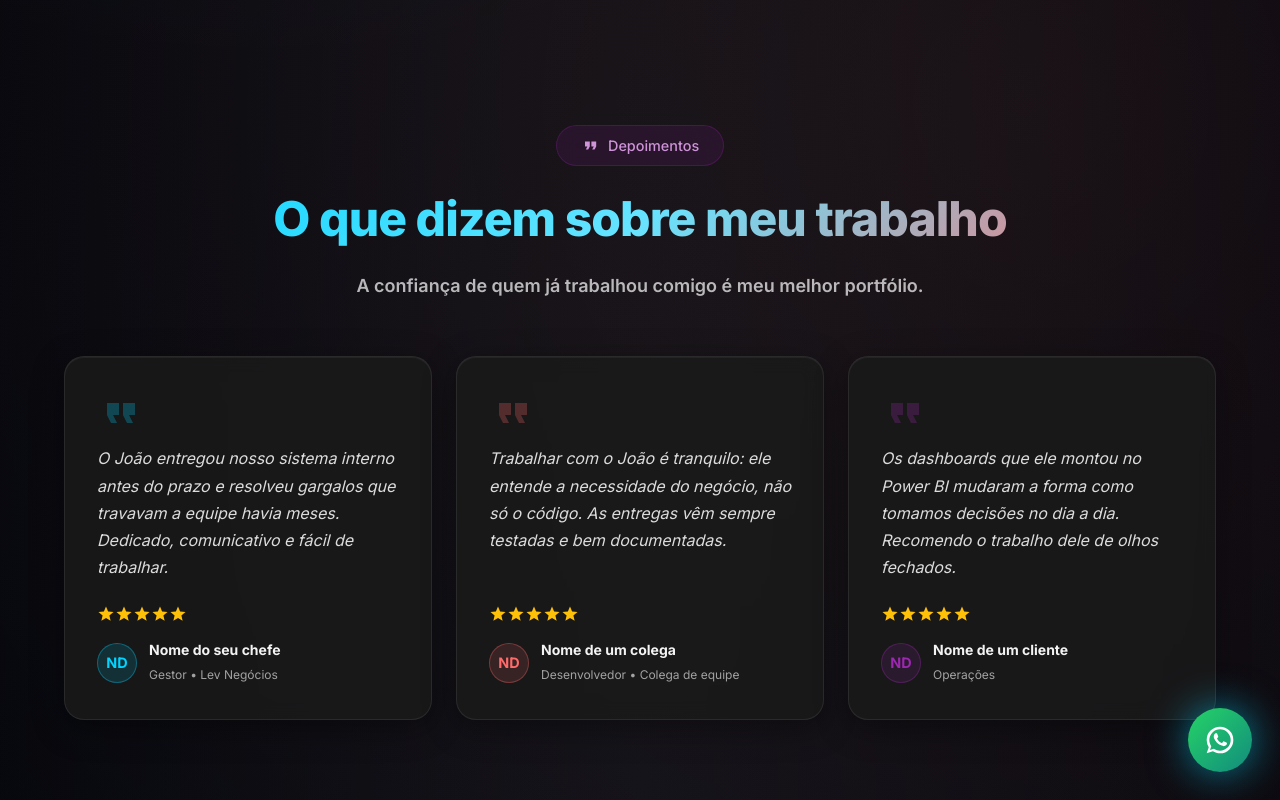
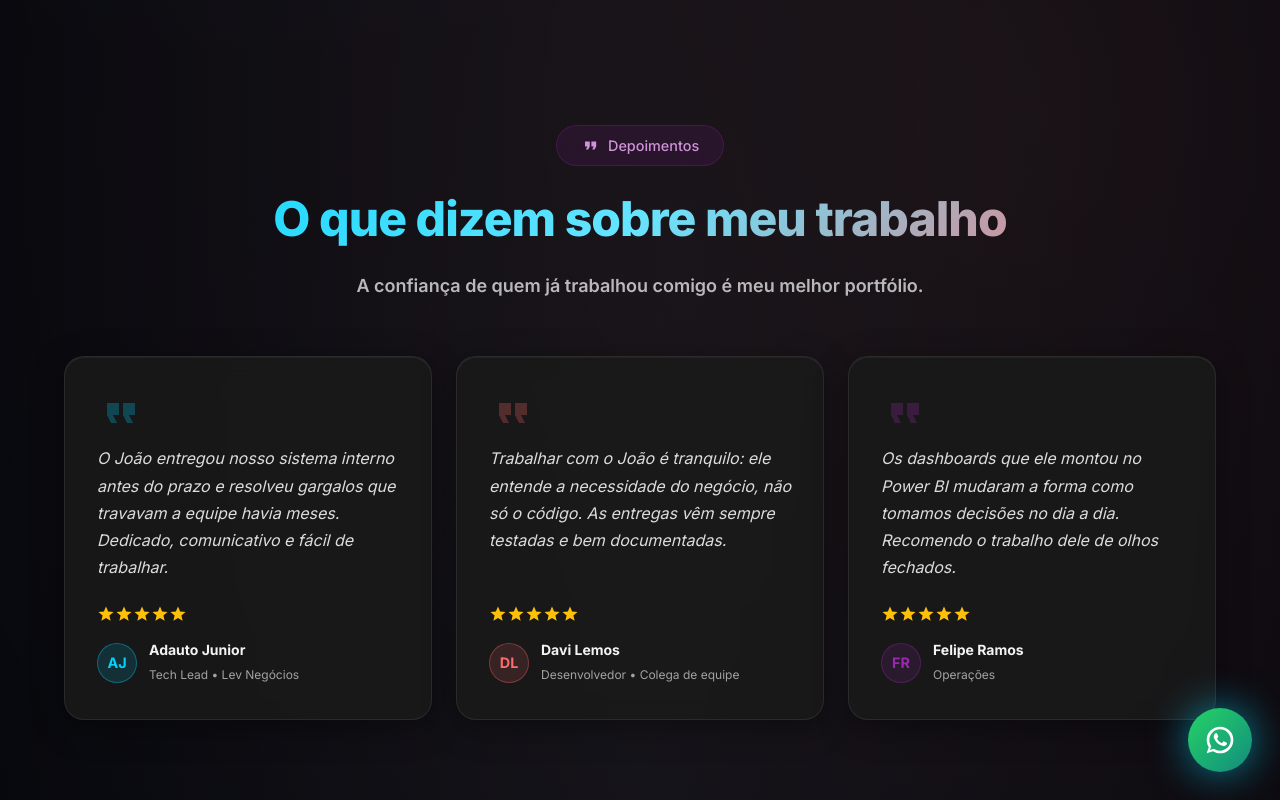
Before and after one commit to jpsantana6699/Portifolio-Full-Stack, a Next.js app: page / in a window 1280 px wide. Shown: the part 2670-3470 px from the top of the page. Built offline with nearby package versions, Linux system fonts and the light colour scheme; no server answers.

Commit message:
feat: space

```diff
--- a/src/app/components/TestimonialsSection.tsx
+++ b/src/app/components/TestimonialsSection.tsx
@@ -15,21 +15,21 @@ const testimonials = [
   {
     quote:
       'O João entregou nosso sistema interno antes do prazo e resolveu gargalos que travavam a equipe havia meses. Dedicado, comunicativo e fácil de trabalhar.',
-    name: 'Nome do seu chefe',
-    role: 'Gestor • Lev Negócios',
+    name: 'Adauto Junior',
+    role: 'Tech Lead • Lev Negócios',
     color: '#00d4ff',
   },
   {
     quote:
       'Trabalhar com o João é tranquilo: ele entende a necessidade do negócio, não só o código. As entregas vêm sempre testadas e bem documentadas.',
-    name: 'Nome de um colega',
+    name: 'Davi Lemos',
     role: 'Desenvolvedor • Colega de equipe',
     color: '#ff6b6b',
   },
   {
     quote:
       'Os dashboards que ele montou no Power BI mudaram a forma como tomamos decisões no dia a dia. Recomendo o trabalho dele de olhos fechados.',
-    name: 'Nome de um cliente',
+    name: 'Felipe Ramos',
     role: 'Operações',
     color: '#9c27b0',
   },
--- a/src/app/styles/theme.ts
+++ b/src/app/styles/theme.ts
@@ -89,5 +89,29 @@ export const theme = createTheme({
         },
       },
     },
+    // Menus/dropdowns (ex.: Select "Tipo de projeto") precisam de fundo opaco,
+    // senão o conteúdo atrás vaza pela transparência do background.paper.
+    MuiMenu: {
+      styleOverrides: {
+        paper: {
+          backgroundColor: '#161b22',
+          backgroundImage: 'none',
+          border: '1px solid rgba(255, 255, 255, 0.12)',
+          boxShadow: '0 12px 40px rgba(0, 0, 0, 0.6)',
+        },
+      },
+    },
+    MuiMenuItem: {
+      styleOverrides: {
+        root: {
+          '&:hover': {
+            backgroundColor: 'rgba(0, 212, 255, 0.12)',
+          },
+          '&.Mui-selected': {
+            backgroundColor: 'rgba(0, 212, 255, 0.18)',
+          },
+        },
+      },
+    },
   },
 });
```
